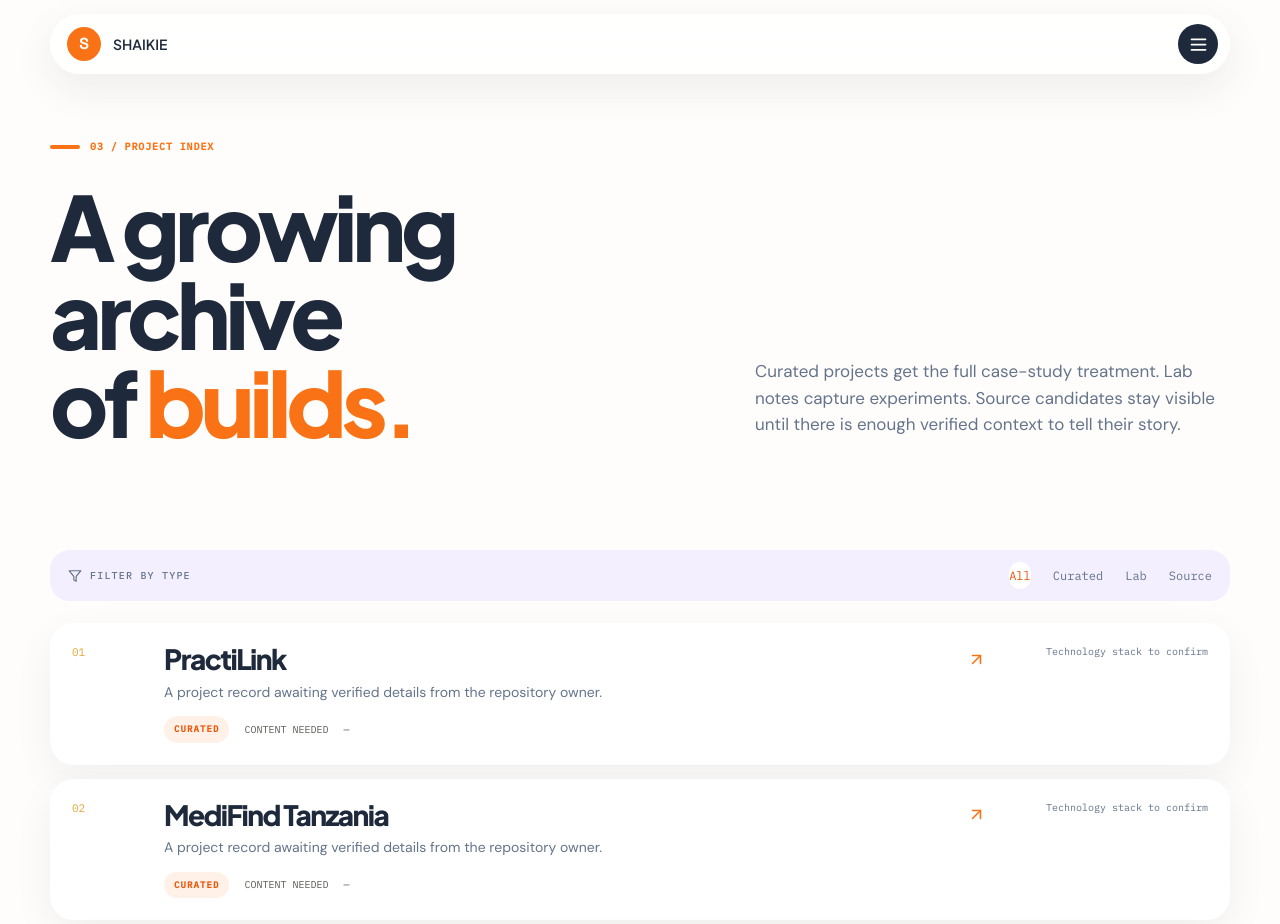
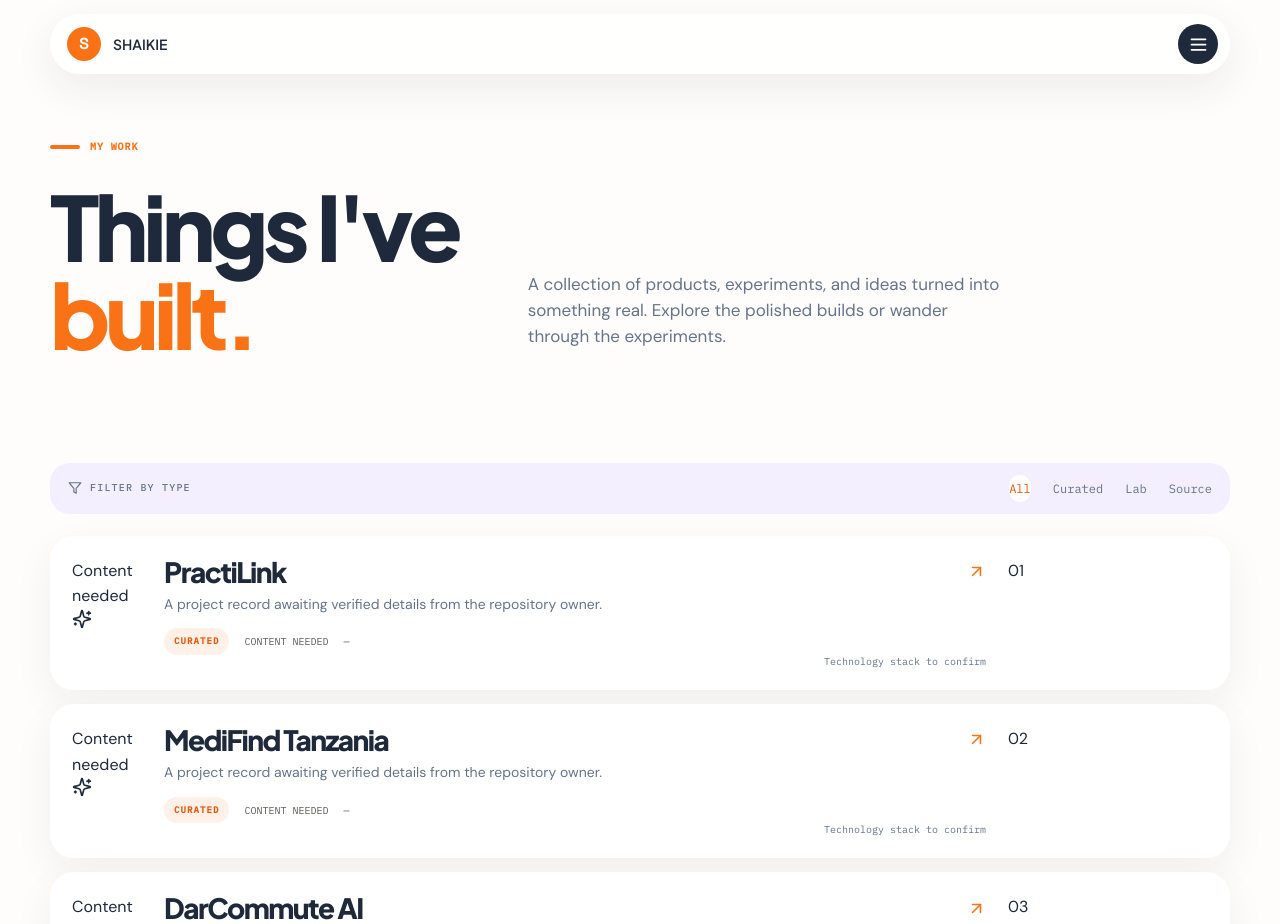
Before and after one commit to Shaikie/MyPortfolio, a React (Vite) app in the folder client/: page /projects in a window 1280 px wide. Shown: the top 924 px of the page. Built offline with nearby package versions, Linux system fonts and the light colour scheme.

Commit message:
feat: redesign project index for bright portfolio

```diff
--- a/client/src/pages/Projects.tsx
+++ b/client/src/pages/Projects.tsx
@@ -1,16 +1,45 @@
-/* Graphite Field Notes: project index distinguishes curated work from experiments and source candidates. */
-import { ArrowUpRight, Filter } from "lucide-react";
+import { ArrowUpRight, Filter, Sparkles } from "lucide-react";
 import { useState } from "react";
 import { Link } from "wouter";
 import { projects } from "@/lib/portfolio";
 
 const filters = ["All", "Curated", "Lab", "Source"] as const;
+
 export default function Projects() {
   const [filter, setFilter] = useState<typeof filters[number]>("All");
-  const visible = filter === "All" ? projects : projects.filter(p => p.category === filter);
-  return <div className="page interior-page projects-page"><div className="page-intro project-intro"><div><p className="eyebrow"><span className="signal-bar" /> 03 / PROJECT INDEX</p><h1>A growing archive<br />of <em>builds.</em></h1></div><p className="intro-copy">Curated projects get the full case-study treatment. Lab notes capture experiments. Source candidates stay visible until there is enough verified context to tell their story.</p></div>
-    <div className="filter-bar section-rule"><span className="micro-label"><Filter size={14} /> FILTER BY TYPE</span><div>{filters.map(item => <button key={item} className={filter === item ? "filter-active" : ""} onClick={() => setFilter(item)}>{item}</button>)}</div></div>
-    <div className="project-index-list">{visible.map((project, index) => <Link href={`/projects/${project.slug}`} className="index-project" key={project.slug}><span className="index-number">{String(index + 1).padStart(2, "0")}</span><div className="index-main"><div className="index-title"><h2>{project.name}</h2><ArrowUpRight size={19} /></div><p>{project.description}</p><div className="index-meta"><span className={`tag tag-${project.category.toLowerCase()}`}>{project.category}</span><span>{project.status}</span><span>{project.year}</span></div></div><div className="index-tech">{project.technologies.map(t => <span key={t}>{t}</span>)}</div></Link>)}</div>
-    <div className="empty-note"><span className="status-dot" /><p>Repository discovery is intentionally paused until a GitHub profile and verified project details are confirmed.</p></div>
-  </div>;
+  const visible = filter === "All" ? projects : projects.filter((p) => p.category === filter);
+
+  return (
+    <div className="page interior-page projects-page">
+      <section className="page-intro project-intro">
+        <div>
+          <p className="eyebrow"><span className="signal-bar" /> MY WORK</p>
+          <h1>Things I've<br /><em>built.</em></h1>
+        </div>
+        <p className="intro-copy">A collection of products, experiments, and ideas turned into something real. Explore the polished builds or wander through the experiments.</p>
+      </section>
+
+      <div className="filter-bar">
+        <span className="micro-label"><Filter size={14} /> FILTER BY TYPE</span>
+        <div>{filters.map((item) => <button key={item} className={filter === item ? "filter-active" : ""} onClick={() => setFilter(item)}>{item}</button>)}</div>
+      </div>
+
+      <section className="project-index-list bright-project-grid">
+        {visible.map((project, index) => (
+          <Link href={`/projects/${project.slug}`} className="index-project project-index-card" key={project.slug}>
+            <div className="project-index-cover"><span>{project.status}</span><Sparkles size={20} /></div>
+            <div className="index-main">
+              <div className="index-title"><h2>{project.name}</h2><ArrowUpRight size={19} /></div>
+              <p>{project.description}</p>
+              <div className="index-meta"><span className="tag">{project.category}</span><span>{project.status}</span><span>{project.year}</span></div>
+              <div className="index-tech">{project.technologies.map((technology) => <span key={technology}>{technology}</span>)}</div>
+            </div>
+            <span className="project-index-number">{String(index + 1).padStart(2, "0")}</span>
+          </Link>
+        ))}
+      </section>
+
+      <div className="empty-note"><span className="status-dot" /><p>More work will be added as projects are verified and ready to tell their full story.</p></div>
+    </div>
+  );
 }
```
